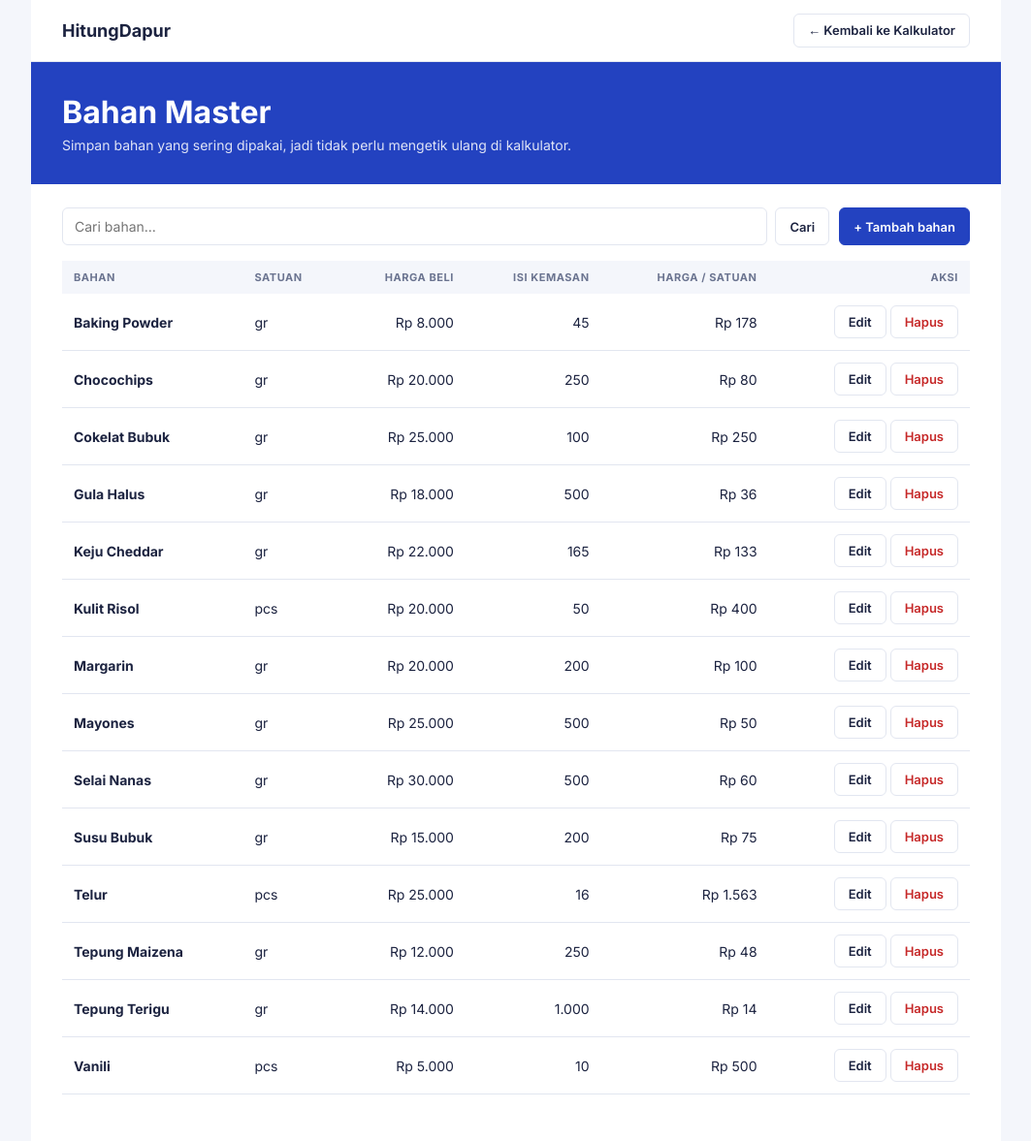
After one commit to siitiiaisyah/kalkulator-hpp, a CodeIgniter app: page /database/master_bahan in a window 1280 px wide. The commit adds this page. Shown: the whole page at 97% size, without its empty margins (108-1171 px from the left). Run offline with CodeIgniter, Linux system fonts and the light colour scheme; data comes from the database, SQL or seed files in the repository.

Commit message:
add master_bahan menu

```diff
--- a/application/config/routes.php
+++ b/application/config/routes.php
@@ -56,3 +56,4 @@ $route['riwayat/cetak/(:num)'] = 'riwayat/cetak/$1';
 $route['riwayat/hapus/(:num)'] = 'riwayat/hapus/$1';
 $route['404_override'] = '';
 $route['translate_uri_dashes'] = FALSE;
+$route['bahan-master'] = 'master_bahan';
--- /dev/null
+++ b/application/controllers/Master_bahan.php
@@ -0,0 +1,74 @@
+<?php
+defined('BASEPATH') OR exit('No direct script access allowed');
+
+class Master_bahan extends CI_Controller
+{
+    public function __construct()
+    {
+        parent::__construct();
+        $this->load->model('Master_bahan_model', 'mb');
+        $this->load->library(['form_validation', 'session']);
+        $this->load->helper(['form', 'url']);
+    }
+
+    public function index()
+    {
+        $data['keyword'] = $this->input->get('q', TRUE);
+        $data['bahan']   = $this->mb->get_all($data['keyword']);
+        $this->load->view('master_bahan/index', $data);
+    }
+
+    // Dipakai untuk tambah (id kosong) dan edit (id terisi)
+    public function simpan()
+    {
+        if ($this->input->method() !== 'post') {
+            redirect('master_bahan');
+        }
+
+        $this->form_validation->set_rules('nama_bahan', 'Nama bahan', 'trim|required|max_length[50]');
+        $this->form_validation->set_rules('satuan', 'Satuan', 'trim|required|max_length[30]');
+        $this->form_validation->set_rules('harga_beli_terakhir', 'Harga beli', 'required|numeric|greater_than[0]');
+        $this->form_validation->set_rules('isi_kemasan_terakhir', 'Isi kemasan', 'required|numeric|greater_than[0]');
+
+        if ($this->form_validation->run() === FALSE) {
+            $this->session->set_flashdata('error', strip_tags(validation_errors()));
+            redirect('master_bahan');
+        }
+
+        $id   = (int) $this->input->post('id_master_bahan');
+        $nama = $this->input->post('nama_bahan', TRUE);
+
+        if ($this->mb->nama_exists($nama, $id)) {
+            $this->session->set_flashdata('error', "Bahan \"$nama\" sudah ada.");
+            redirect('master_bahan');
+        }
+
+        $data = [
+            'nama_bahan'           => $nama,
+            'satuan'               => $this->input->post('satuan', TRUE),
+            'harga_beli_terakhir'  => $this->input->post('harga_beli_terakhir'),
+            'isi_kemasan_terakhir' => $this->input->post('isi_kemasan_terakhir'),
+        ];
+
+        if ($id) {
+            $this->mb->update($id, $data);
+            $this->session->set_flashdata('success', 'Bahan berhasil diperbarui.');
+        } else {
+            $this->mb->insert($data);
+            $this->session->set_flashdata('success', 'Bahan berhasil ditambahkan.');
+        }
+        redirect('master_bahan');
+    }
+
+    public function hapus()
+    {
+        if ($this->input->method() === 'post') {
+            $id = (int) $this->input->post('id_master_bahan');
+            if ($id) {
+                $this->mb->delete($id);
+                $this->session->set_flashdata('success', 'Bahan berhasil dihapus.');
+            }
+        }
+        redirect('master_bahan');
+    }
+}
--- /dev/null
+++ b/application/models/Master_bahan_model.php
@@ -0,0 +1,39 @@
+<?php
+defined('BASEPATH') OR exit('No direct script access allowed');
+
+class Master_bahan_model extends CI_Model
+{
+    protected $table = 'master_bahan';
+
+    public function get_all($keyword = null)
+    {
+        if ($keyword) {
+            $this->db->like('nama_bahan', $keyword);
+        }
+        return $this->db->order_by('nama_bahan', 'ASC')->get($this->table)->result();
+    }
+
+    public function nama_exists($nama, $except_id = 0)
+    {
+        $this->db->where('nama_bahan', $nama);
+        if ($except_id) {
+            $this->db->where('id_master_bahan !=', $except_id);
+        }
+        return $this->db->count_all_results($this->table) > 0;
+    }
+
+    public function insert($data)
+    {
+        return $this->db->insert($this->table, $data);
+    }
+
+    public function update($id, $data)
+    {
+        return $this->db->where('id_master_bahan', $id)->update($this->table, $data);
+    }
+
+    public function delete($id)
+    {
+        return $this->db->where('id_master_bahan', $id)->delete($this->table);
+    }
+}
--- /dev/null
+++ b/application/views/master_bahan/index.php
@@ -0,0 +1,167 @@
+<!DOCTYPE html>
+<html lang="id">
+<head>
+<meta charset="UTF-8">
+<meta name="viewport" content="width=device-width, initial-scale=1">
+<title>Bahan Master - HitungDapur</title>
+<link href="https://fonts.googleapis.com/css2?family=Inter:wght@400;500;600;700;800&display=swap" rel="stylesheet">
+<style>
+  :root { --blue:#2342c0; --navy:#1b2a6b; --bg:#f4f6fb; --line:#e2e6f0; --muted:#6b7490; }
+  * { box-sizing:border-box; }
+  body { margin:0; font-family:'Inter',sans-serif; background:var(--bg); color:#1c2340; }
+  .wrap { max-width:1000px; margin:0 auto; background:#fff; min-height:100vh; }
+  .nav { display:flex; justify-content:space-between; align-items:center; padding:14px 32px; border-bottom:1px solid var(--line); }
+  .nav .brand { font-weight:700; font-size:18px; color:#1c2340; text-decoration:none; }
+  .btn { display:inline-block; padding:8px 14px; border-radius:6px; border:1px solid var(--line); background:#fff; font:600 13px 'Inter'; cursor:pointer; text-decoration:none; color:#1c2340; }
+  .btn.primary { background:var(--blue); color:#fff; border-color:var(--blue); }
+  .btn.danger { color:#c62828; }
+  .hero { background:var(--blue); color:#fff; padding:32px; }
+  .hero h1 { margin:0 0 6px; font-size:32px; }
+  .hero p { margin:0; opacity:.85; font-size:14px; }
+  .content { padding:24px 32px 48px; }
+  .toolbar { display:flex; gap:10px; justify-content:space-between; margin-bottom:16px; }
+  .toolbar form { display:flex; gap:8px; flex:1; }
+  input, select { padding:10px 12px; border:1px solid var(--line); border-radius:6px; font:14px 'Inter'; width:100%; }
+  table { width:100%; border-collapse:collapse; font-size:14px; }
+  th { text-align:left; font-size:11px; letter-spacing:.05em; color:var(--muted); background:#f4f6fb; padding:10px 12px; }
+  td { padding:12px; border-bottom:1px solid var(--line); }
+  td.num { text-align:right; }
+  .alert { padding:10px 14px; border-radius:6px; margin-bottom:14px; font-size:14px; }
+  .alert.success { background:#e8f5e9; color:#2e7d32; }
+  .alert.error { background:#fdecea; color:#c62828; }
+  dialog { border:none; border-radius:12px; padding:24px; width:420px; max-width:92vw; }
+  dialog::backdrop { background:rgba(0,0,0,.4); }
+  dialog h3 { margin:0 0 16px; }
+  .field { margin-bottom:12px; }
+  .field label { display:block; font-size:12px; color:var(--muted); margin-bottom:4px; }
+  .row { display:flex; gap:10px; }
+  .actions { display:flex; justify-content:flex-end; gap:8px; margin-top:16px; }
+  .empty { text-align:center; color:var(--muted); padding:32px; }
+</style>
+</head>
+<body>
+<div class="wrap">
+
+  <div class="nav">
+    <a class="brand" href="<?= base_url() ?>">HitungDapur</a>
+    <div>
+      <a class="btn" href="<?= base_url() ?>">&larr; Kembali ke Kalkulator</a>
+    </div>
+  </div>
+
+  <div class="hero">
+    <h1>Bahan Master</h1>
+    <p>Simpan bahan yang sering dipakai, jadi tidak perlu mengetik ulang di kalkulator.</p>
+  </div>
+
+  <div class="content">
+
+    <?php if ($this->session->flashdata('success')): ?>
+      <div class="alert success"><?= html_escape($this->session->flashdata('success')) ?></div>
+    <?php endif; ?>
+    <?php if ($this->session->flashdata('error')): ?>
+      <div class="alert error"><?= html_escape($this->session->flashdata('error')) ?></div>
+    <?php endif; ?>
+
+    <div class="toolbar">
+      <form method="get" action="<?= site_url('master_bahan') ?>">
+        <input type="text" name="q" placeholder="Cari bahan..." value="<?= html_escape($keyword) ?>">
+        <button class="btn" type="submit">Cari</button>
+      </form>
+      <button class="btn primary" type="button" onclick="bukaForm()">+ Tambah bahan</button>
+    </div>
+
+    <table>
+      <thead>
+        <tr>
+          <th>BAHAN</th>
+          <th>SATUAN</th>
+          <th style="text-align:right">HARGA BELI</th>
+          <th style="text-align:right">ISI KEMASAN</th>
+          <th style="text-align:right">HARGA / SATUAN</th>
+          <th style="text-align:right">AKSI</th>
+        </tr>
+      </thead>
+      <tbody>
+      <?php if (empty($bahan)): ?>
+        <tr><td colspan="6" class="empty">Belum ada bahan master.</td></tr>
+      <?php else: foreach ($bahan as $b): ?>
+        <tr>
+          <td><strong><?= html_escape($b->nama_bahan) ?></strong></td>
+          <td><?= html_escape($b->satuan) ?></td>
+          <td class="num">Rp <?= number_format($b->harga_beli_terakhir, 0, ',', '.') ?></td>
+          <td class="num"><?= rtrim(rtrim(number_format($b->isi_kemasan_terakhir, 2, ',', '.'), '0'), ',') ?></td>
+          <td class="num">Rp <?= number_format($b->harga_beli_terakhir / $b->isi_kemasan_terakhir, 0, ',', '.') ?></td>
+          <td class="num">
+            <button class="btn" type="button"
+              data-id="<?= $b->id_master_bahan ?>"
+              data-nama="<?= html_escape($b->nama_bahan) ?>"
+              data-satuan="<?= html_escape($b->satuan) ?>"
+              data-harga="<?= $b->harga_beli_terakhir ?>"
+              data-isi="<?= $b->isi_kemasan_terakhir ?>"
+              onclick="bukaForm(this)">Edit</button>
+
+            <?= form_open('master_bahan/hapus', ['style' => 'display:inline', 'onsubmit' => "return confirm('Hapus bahan ini?')"]) ?>
+              <input type="hidden" name="id_master_bahan" value="<?= $b->id_master_bahan ?>">
+              <button class="btn danger" type="submit">Hapus</button>
+            <?= form_close() ?>
+          </td>
+        </tr>
+      <?php endforeach; endif; ?>
+      </tbody>
+    </table>
+  </div>
+</div>
+
+<!-- Modal tambah / edit -->
+<dialog id="dlg">
+  <?= form_open('master_bahan/simpan') ?>
+    <h3 id="dlgTitle">Tambah bahan</h3>
+    <input type="hidden" name="id_master_bahan" id="f_id">
+
+    <div class="field">
+      <label>Nama bahan</label>
+      <input type="text" name="nama_bahan" id="f_nama" maxlength="50" required>
+    </div>
+
+    <div class="row">
+      <div class="field" style="flex:1">
+        <label>Satuan</label>
+        <select name="satuan" id="f_satuan">
+          <option value="gr">Gram (gr)</option>
+          <option value="ml">Mililiter (ml)</option>
+          <option value="pcs">Pcs</option>
+        </select>
+      </div>
+      <div class="field" style="flex:1">
+        <label>Isi kemasan</label>
+        <input type="number" name="isi_kemasan_terakhir" id="f_isi" step="0.01" min="0.01" required>
+      </div>
+    </div>
+
+    <div class="field">
+      <label>Harga beli per kemasan (Rp)</label>
+      <input type="number" name="harga_beli_terakhir" id="f_harga" step="1" min="1" required>
+    </div>
+
+    <div class="actions">
+      <button type="button" class="btn" onclick="document.getElementById('dlg').close()">Batal</button>
+      <button type="submit" class="btn primary">Simpan</button>
+    </div>
+  <?= form_close() ?>
+</dialog>
+
+<script>
+function bukaForm(btn) {
+  const d = document.getElementById('dlg');
+  document.getElementById('dlgTitle').textContent = btn ? 'Edit bahan' : 'Tambah bahan';
+  document.getElementById('f_id').value     = btn ? btn.dataset.id : '';
+  document.getElementById('f_nama').value   = btn ? btn.dataset.nama : '';
+  document.getElementById('f_satuan').value = btn ? btn.dataset.satuan : 'gr';
+  document.getElementById('f_isi').value    = btn ? btn.dataset.isi : '';
+  document.getElementById('f_harga').value  = btn ? btn.dataset.harga : '';
+  d.showModal();
+}
+</script>
+</body>
+</html>
```
Also changed, not shown: application/views/kalkulator/index.php (+12 -1 lines).
